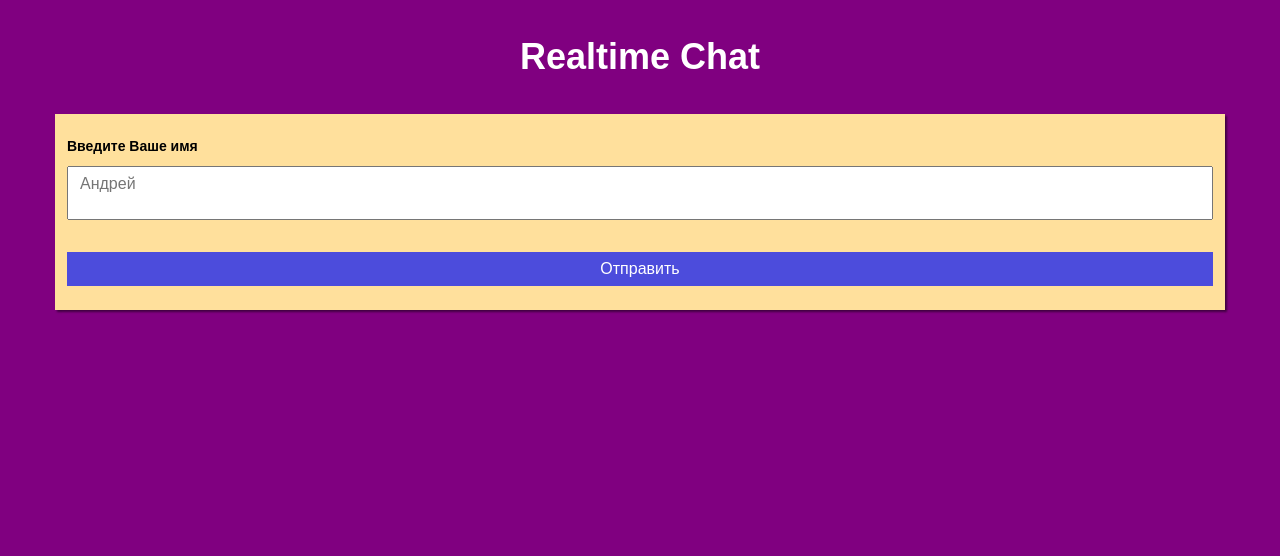
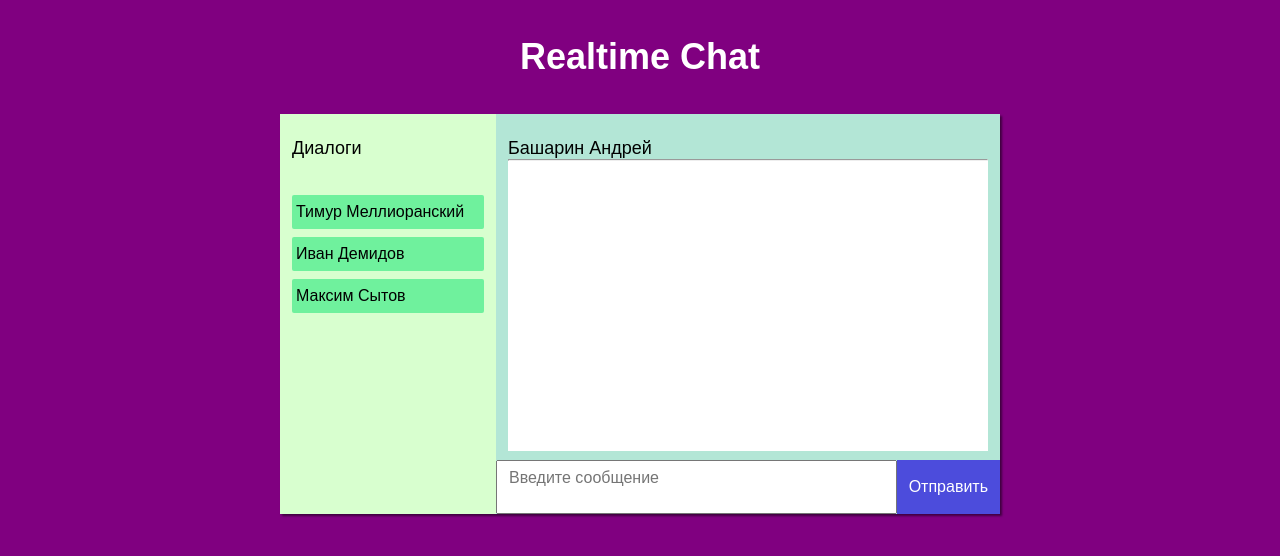
Before and after one commit to basharinandrej/chat, a Vue app: page / in a window 1280 px wide. Shown: the top 556 px of the page. Built offline with nearby package versions, Linux system fonts and the light colour scheme.

Commit message:
refactoring code

```diff
--- a/src/App.vue
+++ b/src/App.vue
@@ -30,7 +30,7 @@ export default {
   components: { Chat, Auth },
   data() {
     return {
-      isLogin: false
+      isLogin: true
     }
   },
   methods: {
--- a/src/components/commands/TextArea/TextArea.vue
+++ b/src/components/commands/TextArea/TextArea.vue
@@ -24,11 +24,15 @@ export default {
         }
     },
     methods: {
+        resetValue() {
+            this.value = ''
+        },
         getValue() {
             return this.value
         },
         onChangeHandler() {
             this.$emit('onValue', this.getValue())
+            this.$emit('onResetValue', this.resetValue)
         }
     }
 }
--- a/src/components/containers/Chat/ChatMain/ChatMain.vue
+++ b/src/components/containers/Chat/ChatMain/ChatMain.vue
@@ -30,8 +30,8 @@ export default {
         }
     },
     methods: {
-        getFormDataHandler( obj ) {
-            this.messages.unshift(obj.value)
+        getFormDataHandler( objMessage ) {
+            this.messages.unshift(objMessage.value)
         }
     }
 }
--- a/src/components/containers/Form/Form.vue
+++ b/src/components/containers/Form/Form.vue
@@ -5,6 +5,7 @@
         <TextArea
             :placeholder="placeholder"
             @onValue="this.setValueTextAreaHandler"
+            @onResetValue="this.onResetValueHandler"
         />
         <Button
             typeAttr="submit"
@@ -36,12 +37,15 @@ export default {
         setValueTextAreaHandler(val) {
             this.textAreaValue = val
         },
+        onResetValueHandler(onResetValue) {
+            onResetValue && onResetValue()
+        },
         onSubmitHandler() {
             const formData = {
                 value: this.textAreaValue
             }
             this.$emit('onFormData', formData)
-            this.textAreaValue = ''
+            this.onResetValueHandler()
         },
     }
 }
```
